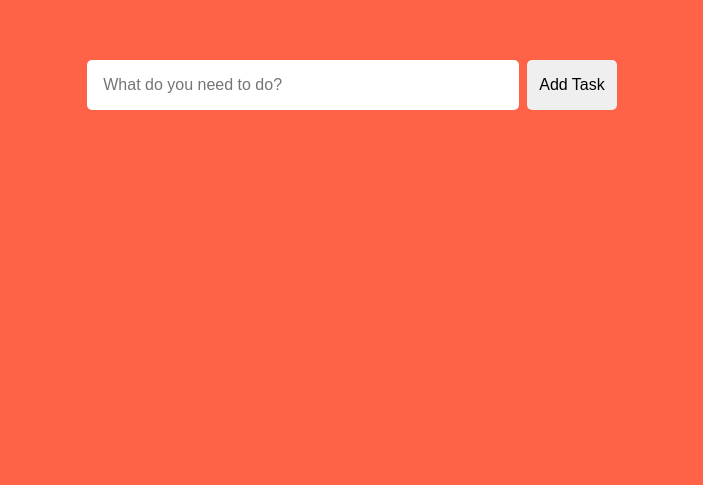
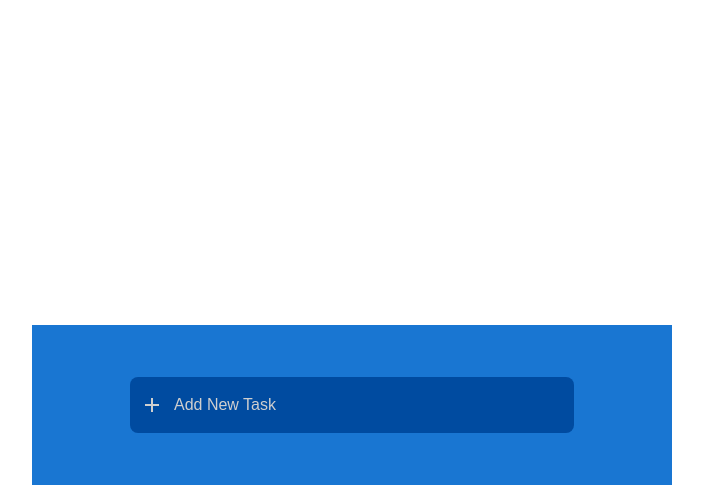
Before and after one commit to patrickiyog/todo-list-app, a React (Create React App) app: page / in a window 1280 px wide. Shown: the part 315-800 px from the top of the page, without its empty margins (288-991 px from the left). Built offline with nearby package versions, Linux system fonts and the light colour scheme.

Commit message:
ui change to task form component

```diff
--- a/package.json
+++ b/package.json
@@ -12,6 +12,7 @@
     "@types/react-dom": "^17.0.9",
     "react": "^17.0.2",
     "react-dom": "^17.0.2",
+    "react-icons": "^4.3.1",
     "react-scripts": "4.0.3",
     "typescript": "^4.4.3",
     "uuid": "^8.3.2",
--- a/src/App.tsx
+++ b/src/App.tsx
@@ -12,8 +12,8 @@ const App: React.FC = () => {
   return (
     <div className="App">
       <TaskContext.Provider value={{ tasks, setTasks }}>
+        <TaskList />
         <TaskForm />
-        <TaskList />
       </TaskContext.Provider>
     </div>
   );
--- a/src/components/TaskForm/TaskForm.css
+++ b/src/components/TaskForm/TaskForm.css
@@ -1,45 +1,53 @@
-.header {
-    flex: 30%;
-    background-color: tomato;
-    width: 100%;
+.task-form {
+    flex: 10%;
+    background-color: #1976d2;
+    width: 50%;
     display: flex;
     flex-direction: row;
     justify-content: center;
     align-items: center;
   }
 
+  .task-form-container {
+    display: flex;
+    flex-direction: row;
+    border-radius: 8px;
+    background-color: #004ba0;
+  }
+
   .input-container {
     display: flex;
     flex-direction: column;
+    border-radius: 8px;
   }
 
   .input-container input {
     margin: 3px 0px;
-    padding: 16px;
+    padding: 16px 0px;
     width: 400px;
     font-size: 16px;
     border: none;
-    border-radius: 5px;
+    background-color: transparent;
+    color: rgb(207, 207, 207);
+  }
+
+  .input-container input::placeholder {
+    color: rgb(207, 207, 207);
   }
 
   .input-container input:focus {
     outline: none;
   }
 
-  .header .button-container {
+  .task-form-container .icon-container {
     display: flex;
     justify-content: flex-end;
-  }
-
-  .header button {
-    margin-left: 8px;
-    padding: 16px 12px;
-    font-size: 16px;
+    align-items: center;
+    margin: 0px 10px;
+    font-size: 24px;
     border: none;
     border-radius: 5px;
+    color: rgb(207, 207, 207);
+    background-color: transparent;
     cursor: pointer;
   }
-
-  .header button:hover {
-    background-color: rgb(211, 211, 211);
-  }
--- a/src/components/TaskForm/TaskForm.tsx
+++ b/src/components/TaskForm/TaskForm.tsx
@@ -1,6 +1,7 @@
-import React, { useState, ChangeEvent } from 'react';
+import React, { useState, ChangeEvent, KeyboardEvent } from 'react';
 import './TaskForm.css';
 import { useTaskContext } from '../../context/TaskContext';
+import { MdAdd } from "react-icons/md";
 import { v4 as uuidv4 } from 'uuid';
 
 const TaskForm = () => {
@@ -13,7 +14,8 @@ const TaskForm = () => {
         setTask(event.target.value);
     }
 
-    const addTask = (): void => {
+    const addTask = (event: KeyboardEvent): void => {
+        if (event.key === 'Enter') {
             const id = uuidv4();
             const newTask = {
                 id: id,
@@ -23,21 +25,25 @@ const TaskForm = () => {
             setTasks([...tasks, newTask]);
             setTask("");
         }
+    }
 
     return (
-        <div className="header">
+        <div className="task-form">
+            <div className="task-form-container">
+                <div className="icon-container">
+                    <MdAdd />
+                </div>
                 <div className="input-container">
                     <input
                         type="text"
                         name="task"
-                    placeholder="What do you need to do?"
+                        placeholder="Add New Task"
                         value={task}
                         onChange={handleChange}
+                        onKeyDown={addTask}
                         autoComplete="off"
                     />
                 </div>
-            <div className="button-container">
-                <button onClick={addTask}>Add Task</button>
             </div>
         </div>
     );
--- /dev/null
+++ b/src/components/TaskList/TaskList.css
@@ -0,0 +1,7 @@
+.task-list-container {
+    flex: 70%;
+    width: 50%;
+    display: flex;
+    flex-direction: row;
+    justify-content: center;
+  }
--- a/src/components/TaskList/TaskList.tsx
+++ b/src/components/TaskList/TaskList.tsx
@@ -1,4 +1,5 @@
 import React from 'react';
+import './TaskList.css';
 import { useTaskContext } from '../../context/TaskContext';
 import TaskItem from '../TaskItem/TaskItem';
 
@@ -7,10 +8,8 @@ const TaskList = () => {
     const { tasks } = useTaskContext();
 
     return (
-        <div>
-            {
-                tasks.map((task, index) => <TaskItem task={task} />)
-            }
+        <div className="task-list-container">
+            {tasks.map((task, index) => <TaskItem task={task} />)}
         </div>
     );
 
```
Also changed, not shown: 1 other file (tests, documents, lock files or other folders). Lines whose indentation alone changed are shown as unchanged.
